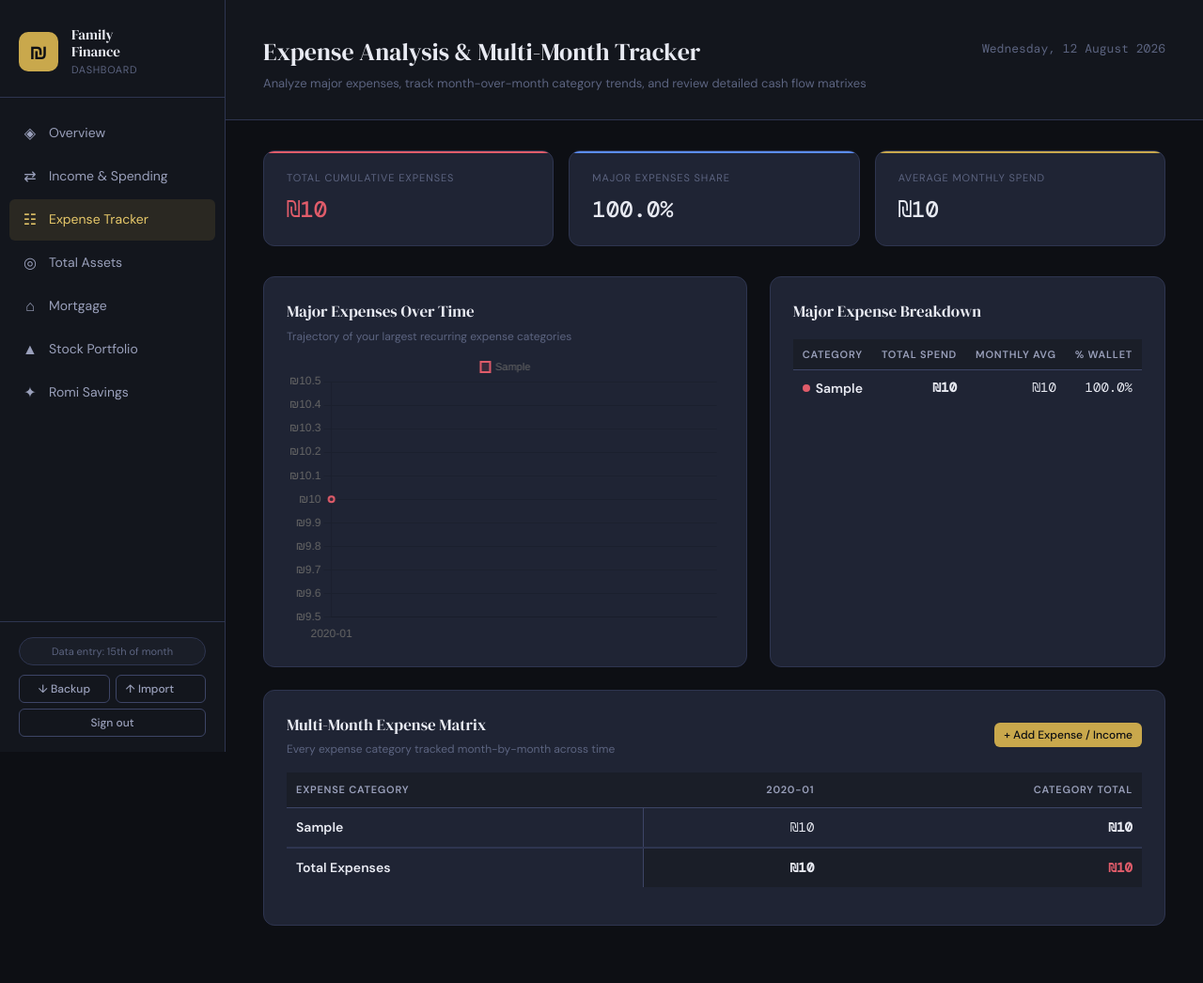
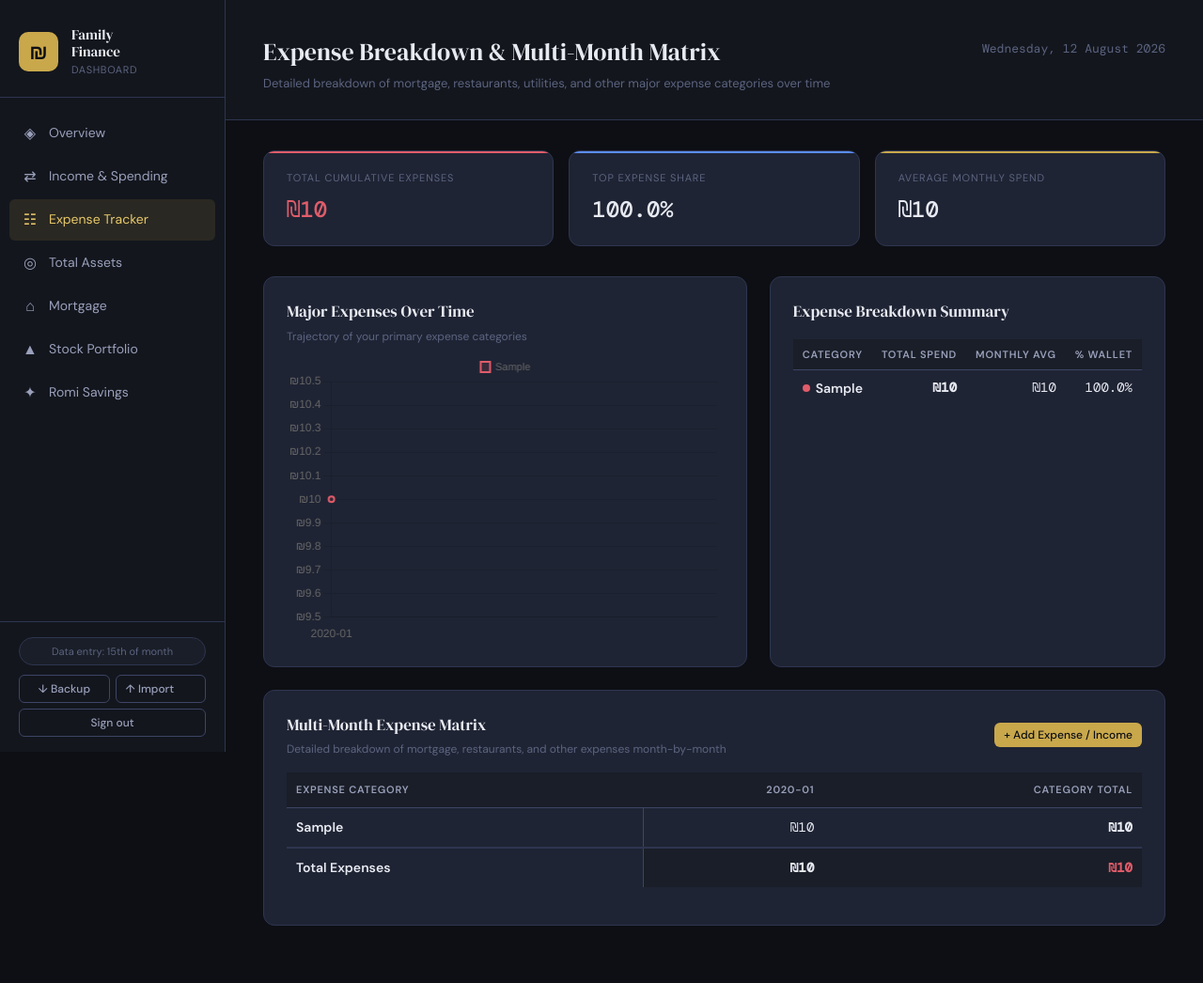
Before and after one commit to avivmesh-cpu/Family-Finance, a Flask app: page /expense-tracker in a window 1280 px wide. Shown: the top 1046 px of the page at 94% size. Run offline with Flask 3, Linux system fonts and the light colour scheme; tables that the repository leaves empty hold one stand-in row (values such as "Sample post").

Commit message:
Update expense_tracker.html

```diff
--- a/templates/expense_tracker.html
+++ b/templates/expense_tracker.html
@@ -1,7 +1,7 @@
 {% extends "base.html" %}
 {% block title %}Expense Analysis & Matrix{% endblock %}
-{% block page_title %}Expense Analysis & Multi-Month Tracker{% endblock %}
-{% block page_subtitle %}Analyze major expenses, track month-over-month category trends, and review detailed cash flow matrixes{% endblock %}
+{% block page_title %}Expense Breakdown & Multi-Month Matrix{% endblock %}
+{% block page_subtitle %}Detailed breakdown of mortgage, restaurants, utilities, and other major expense categories over time{% endblock %}
 
 {% block content %}
 <style>
@@ -59,7 +59,7 @@
   <!-- KPIs -->
   <div class="kpi-grid" id="cashflow-kpis">
     <div class="kpi-card red"><div class="kpi-label">Total Cumulative Expenses</div><div class="kpi-value red skeleton" id="kpi-total-exp">₪0</div></div>
-    <div class="kpi-card blue"><div class="kpi-label">Major Expenses Share</div><div class="kpi-value blue skeleton" id="kpi-major-share">0%</div></div>
+    <div class="kpi-card blue"><div class="kpi-label">Top Expense Share</div><div class="kpi-value blue skeleton" id="kpi-major-share">0%</div></div>
     <div class="kpi-card"><div class="kpi-label">Average Monthly Spend</div><div class="kpi-value skeleton" id="kpi-avg-exp">₪0</div></div>
   </div>
 
@@ -71,7 +71,7 @@
       <div class="toolbar" style="margin-bottom: 8px;">
         <div>
           <div class="card-title">Major Expenses Over Time</div>
-          <div class="card-subtitle">Trajectory of your largest recurring expense categories</div>
+          <div class="card-subtitle">Trajectory of your primary expense categories</div>
         </div>
       </div>
       <div style="height: 310px; position: relative;">
@@ -79,9 +79,9 @@
       </div>
     </div>
 
-    <!-- Valuable Insights: Major Expense Breakdown -->
+    <!-- Valuable Insights: Expense Breakdown -->
     <div class="card">
-      <div class="card-title mb-16">Major Expense Breakdown</div>
+      <div class="card-title mb-16">Expense Breakdown Summary</div>
       <div class="table-wrap" style="max-height: 300px; overflow-y: auto;">
         <table class="insights-table">
           <thead>
@@ -106,7 +106,7 @@
     <div class="toolbar">
       <div>
         <div class="card-title">Multi-Month Expense Matrix</div>
-        <div class="card-subtitle">Every expense category tracked month-by-month across time</div>
+        <div class="card-subtitle">Detailed breakdown of mortgage, restaurants, and other expenses month-by-month</div>
       </div>
       <button class="btn btn-primary btn-sm" onclick="openTxModal()">+ Add Expense / Income</button>
     </div>
@@ -153,20 +153,22 @@
       <div class="form-group-custom">
         <label>Category / Type</label>
         <select id="tx-type">
-          <option value="housing">Housing / Rent / Maintenance</option>
-          <option value="food">Food & Supermarket</option>
+          <option value="mortgage">Mortgage</option>
+          <option value="restaurants">Restaurants & Dining</option>
+          <option value="food">Supermarket / Groceries</option>
+          <option value="housing">Housing & Rent</option>
           <option value="utilities">Utilities (Power, Water, Net)</option>
           <option value="transport">Transport & Fuel</option>
-          <option value="entertainment">Entertainment & Dining Out</option>
+          <option value="entertainment">Entertainment</option>
           <option value="shopping">Shopping & Apparel</option>
+          <option value="other_expense">Other Expenses</option>
           <option value="income_salary">Salary (Income)</option>
           <option value="income_other">Other Income</option>
-          <option value="other_expense">Other Expense</option>
         </select>
       </div>
       <div class="form-group-custom">
         <label>Description</label>
-        <input type="text" id="tx-desc" placeholder="e.g. Supermarket bill, Rent..." required />
+        <input type="text" id="tx-desc" placeholder="e.g. Monthly mortgage payment, Cafe..." required />
       </div>
       <div class="form-group-custom">
         <label>Amount (₪)</label>
@@ -189,16 +191,18 @@ let allTransactions = [];
 let majorChart = null;
 
 const CATEGORY_NAMES = {
+  'mortgage': 'Mortgage',
+  'restaurants': 'Restaurants & Dining',
+  'food': 'Supermarket / Groceries',
   'housing': 'Housing & Rent',
-  'food': 'Food & Dining',
   'utilities': 'Utilities',
   'transport': 'Transport & Fuel',
   'entertainment': 'Entertainment',
-  'shopping': 'Shopping & Goods',
+  'shopping': 'Shopping',
   'other_expense': 'Other Expenses'
 };
 
-const COLOR_PALETTE = ['#e05c6a', '#5b8df6', '#4caf88', '#c9a84c', '#9b7cf8', '#4cc9c9', '#f08c4b'];
+const COLOR_PALETTE = ['#e05c6a', '#5b8df6', '#4caf88', '#c9a84c', '#9b7cf8', '#4cc9c9', '#f08c4b', '#e87dbd'];
 
 const fmtMoney = (n) => '₪' + new Intl.NumberFormat('en-US', {maximumFractionDigits: 0}).format(n);
 
@@ -216,7 +220,6 @@ async function loadTransactions() {
 }
 
 function processExpenseData() {
-  // 1. Filter out income
   const expenseTxs = allTransactions.filter(t => !t.type.startsWith('income'));
 
   if (!expenseTxs.length) {
@@ -225,12 +228,10 @@ function processExpenseData() {
     return;
   }
 
-  // 2. Identify all unique months and sort chronologically
   const monthSet = new Set();
   expenseTxs.forEach(t => monthSet.add(`${t.year}-${String(t.month).padStart(2, '0')}`));
   const sortedMonths = Array.from(monthSet).sort();
 
-  // 3. Build Matrix Data Structure: matrix[category][month] = total
   const matrix = {};
   const categoryTotals = {};
   let totalCumulativeExpense = 0;
@@ -247,16 +248,10 @@ function processExpenseData() {
     totalCumulativeExpense += amt;
   });
 
-  // 4. Sort Categories by Major Total Spend
   const sortedCategories = Object.keys(categoryTotals).sort((a,b) => categoryTotals[b] - categoryTotals[a]);
 
-  // 5. Render KPIs & Insights Table
   renderInsights(sortedCategories, categoryTotals, totalCumulativeExpense, sortedMonths.length);
-
-  // 6. Render Major Expenses Over Time Chart
   renderMajorChart(sortedCategories, sortedMonths, matrix);
-
-  // 7. Render Multi-Month Matrix Table
   renderMatrixTable(sortedCategories, sortedMonths, matrix, categoryTotals);
 
   document.querySelectorAll('.skeleton').forEach(el => el.classList.remove('skeleton'));
@@ -266,7 +261,7 @@ function renderInsights(categories, categoryTotals, totalExpense, numMonths) {
   const insightsTbody = document.getElementById('insights-table-body');
   insightsTbody.innerHTML = '';
 
-  let majorExpensesSum = 0;
+  let topCategorySum = categories.length > 0 ? categoryTotals[categories[0]] : 0;
 
   categories.forEach((catKey, idx) => {
     const total = categoryTotals[catKey];
@@ -274,8 +269,6 @@ function renderInsights(categories, categoryTotals, totalExpense, numMonths) {
     const share = totalExpense > 0 ? (total / totalExpense) * 100 : 0;
     const color = COLOR_PALETTE[idx % COLOR_PALETTE.length];
     const catName = CATEGORY_NAMES[catKey] || catKey;
-
-    if (idx < 3) majorExpensesSum += total; // Top 3 constitute major share
 
     insightsTbody.innerHTML += `
       <tr>
@@ -295,12 +288,11 @@ function renderInsights(categories, categoryTotals, totalExpense, numMonths) {
   document.getElementById('kpi-total-exp').textContent = fmtMoney(totalExpense);
   document.getElementById('kpi-avg-exp').textContent = fmtMoney(totalExpense / Math.max(1, numMonths));
 
-  const majorSharePct = totalExpense > 0 ? (majorExpensesSum / totalExpense) * 100 : 0;
-  document.getElementById('kpi-major-share').textContent = majorSharePct.toFixed(1) + '%';
+  const topSharePct = totalExpense > 0 ? (topCategorySum / totalExpense) * 100 : 0;
+  document.getElementById('kpi-major-share').textContent = topSharePct.toFixed(1) + '%';
 }
 
 function renderMajorChart(categories, months, matrix) {
-  // Select top 4-5 major expenses for clean graph display
   const topMajorCategories = categories.slice(0, 5);
 
   const datasets = topMajorCategories.map((catKey, idx) => {
@@ -356,14 +348,12 @@ function renderMatrixTable(categories, months, matrix, categoryTotals) {
   const bodyRows = document.getElementById('matrix-body-rows');
   const footRow = document.getElementById('matrix-foot-row');
 
-  // Header Row
   headRow.innerHTML = '<th>Expense Category</th>';
   months.forEach(m => {
     headRow.innerHTML += `<th>${m}</th>`;
   });
   headRow.innerHTML += '<th>Category Total</th>';
 
-  // Body Rows
   bodyRows.innerHTML = '';
   categories.forEach(catKey => {
     const catName = CATEGORY_NAMES[catKey] || catKey;
@@ -378,7 +368,6 @@ function renderMatrixTable(categories, months, matrix, categoryTotals) {
     bodyRows.innerHTML += `<tr>${rowHtml}</tr>`;
   });
 
-  // Footer Row (Monthly Totals)
   footRow.innerHTML = '<td>Total Expenses</td>';
   let grandTotal = 0;
   months.forEach(m => {
```
